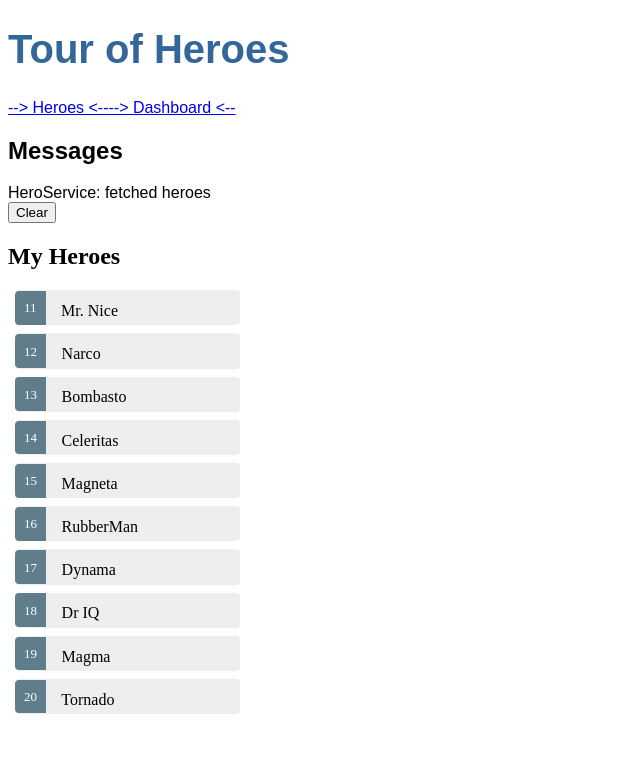
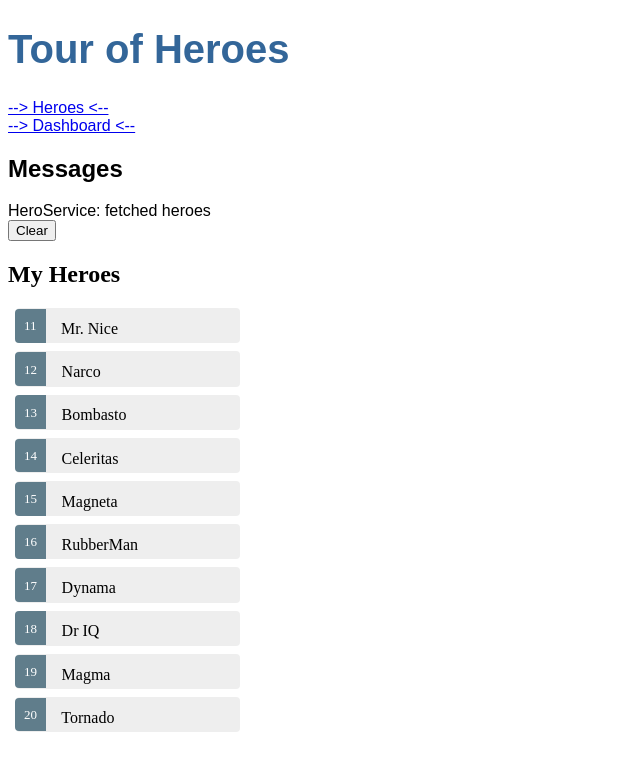
Before and after one commit to Maknez/angular-cli-course-project, an Angular app: page /heroes in a window 1280 px wide. Shown: the top 770 px of the page, without its empty margins (0-640 px from the left). Built offline with nearby package versions, Linux system fonts and the light colour scheme.

Commit message:
7. Routing +add routerLink to dashboard

```diff
--- a/src/app/app.component.html
+++ b/src/app/app.component.html
@@ -1,7 +1,11 @@
 <h1>{{title}}</h1>
 <nav>
-  <a routerLink="/heroes">--> Heroes <--</a>
-  <a routerLink="/dashboard">--> Dashboard <--</a>
+  <div>
+    <a routerLink="/heroes">--> Heroes <--</a>
+  </div>
+  <div>
+    <a routerLink="/dashboard">--> Dashboard <--</a>
+  </div>
 </nav>
 <router-outlet>
-<app-messages></app-messages>
+  <app-messages></app-messages>
```
